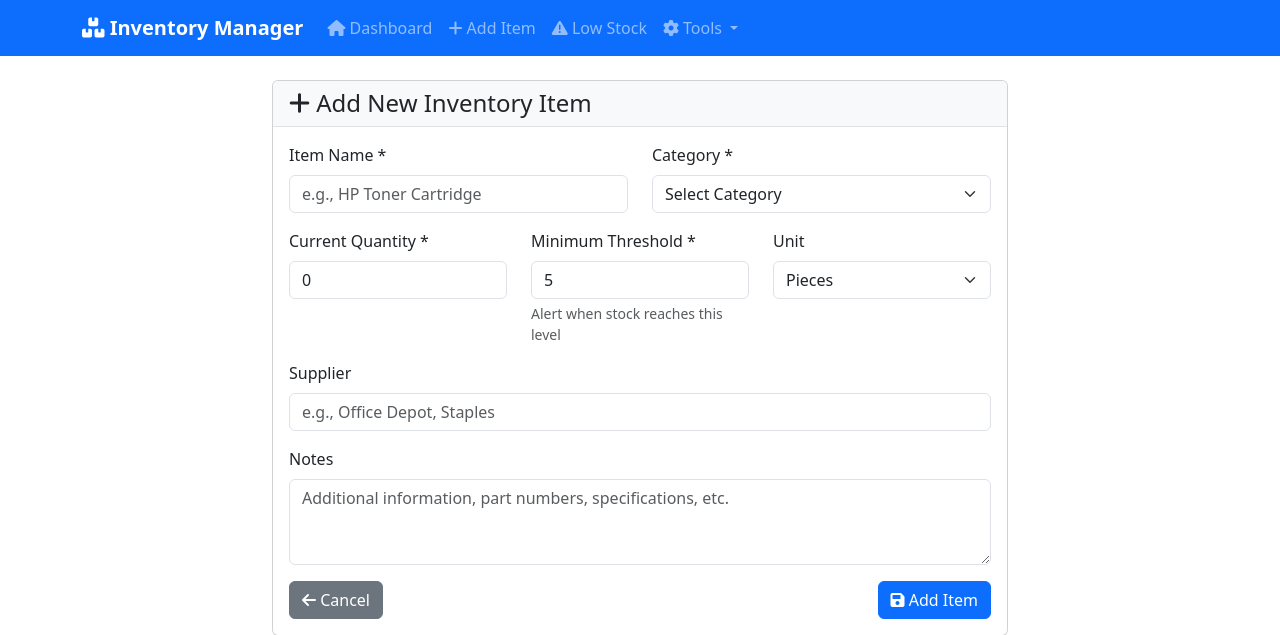
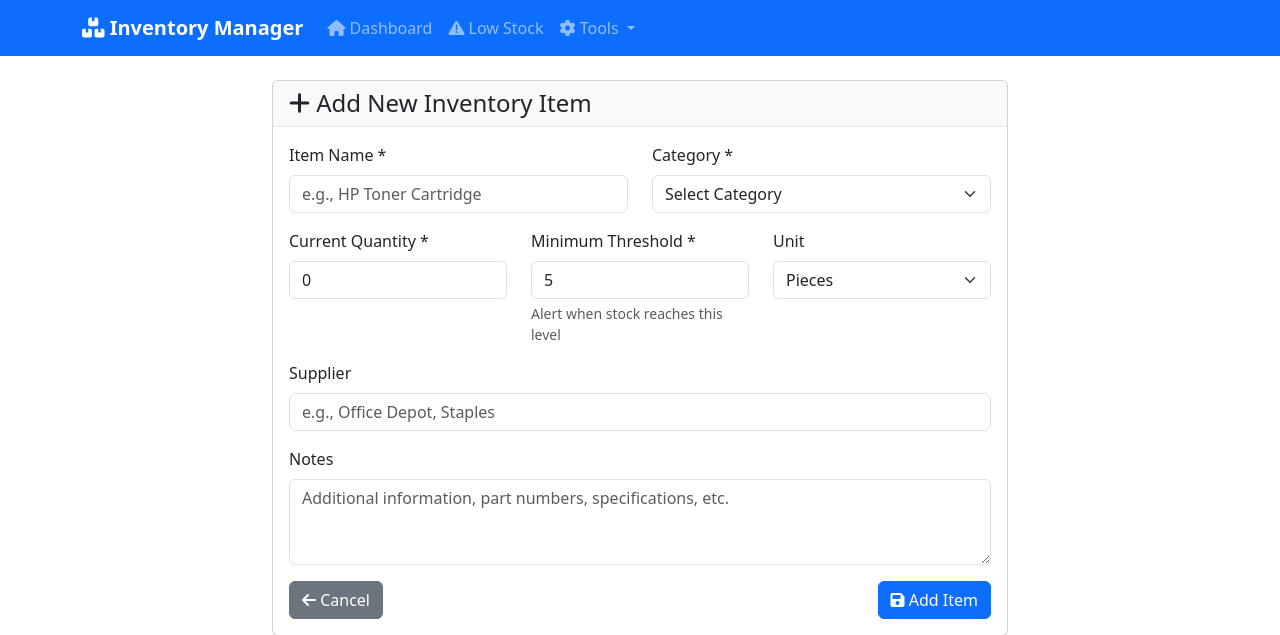
Before and after one commit to jota009/inventory-management-system, a Flask app: page /add_item in a window 1280 px wide. Shown: the top 635 px of the page. Run offline with Flask 3, Linux system fonts and the light colour scheme; data that the repository does not hold is empty; some libraries are stand-ins or nearby versions.

Commit message:
Remove Add Item link from navigation bar
- Remove 'Add Item' nav link to streamline navigation
- Users now add items exclusively through Quick Add on dashboard
- Keep Dashboard, Low Stock, and Tools menu items
- Add educational comments to navigation structure
- Dashboard's 'Add New Item' button remains available for alternative materials

```diff
--- a/templates/base.html
+++ b/templates/base.html
@@ -54,25 +54,30 @@
                 <span class="navbar-toggler-icon"></span>
             </button>
             <div class="collapse navbar-collapse" id="navbarNav">
+                <!-- ========================================
+                     NAVIGATION MENU
+                     Removed "Add Item" link - users now add items via Quick Add on dashboard
+                     ======================================== -->
                 <ul class="navbar-nav me-auto">
+                    <!-- Dashboard Link - Main page with Quick Add feature -->
                     <li class="nav-item">
                         <a class="nav-link" href="{{ url_for('index') }}">
                             <i class="fas fa-home"></i> Dashboard
                         </a>
                     </li>
-                    <li class="nav-item">
-                        <a class="nav-link" href="{{ url_for('add_item') }}">
-                            <i class="fas fa-plus"></i> Add Item
-                        </a>
-                    </li>
+
+                    <!-- Low Stock Alert Link - Shows items below minimum threshold -->
                     <li class="nav-item">
                         <a class="nav-link" href="{{ url_for('low_stock') }}">
                             <i class="fas fa-exclamation-triangle"></i> Low Stock
+                            <!-- Badge shows count of low stock items if any exist -->
                             {% if low_stock_count > 0 %}
                                 <span class="badge bg-warning text-dark">{{ low_stock_count }}</span>
                             {% endif %}
                         </a>
                     </li>
+
+                    <!-- Tools Dropdown - Import/Export functionality -->
                     <li class="nav-item dropdown">
                         <a class="nav-link dropdown-toggle" href="#" role="button" data-bs-toggle="dropdown">
                             <i class="fas fa-cog"></i> Tools
```
